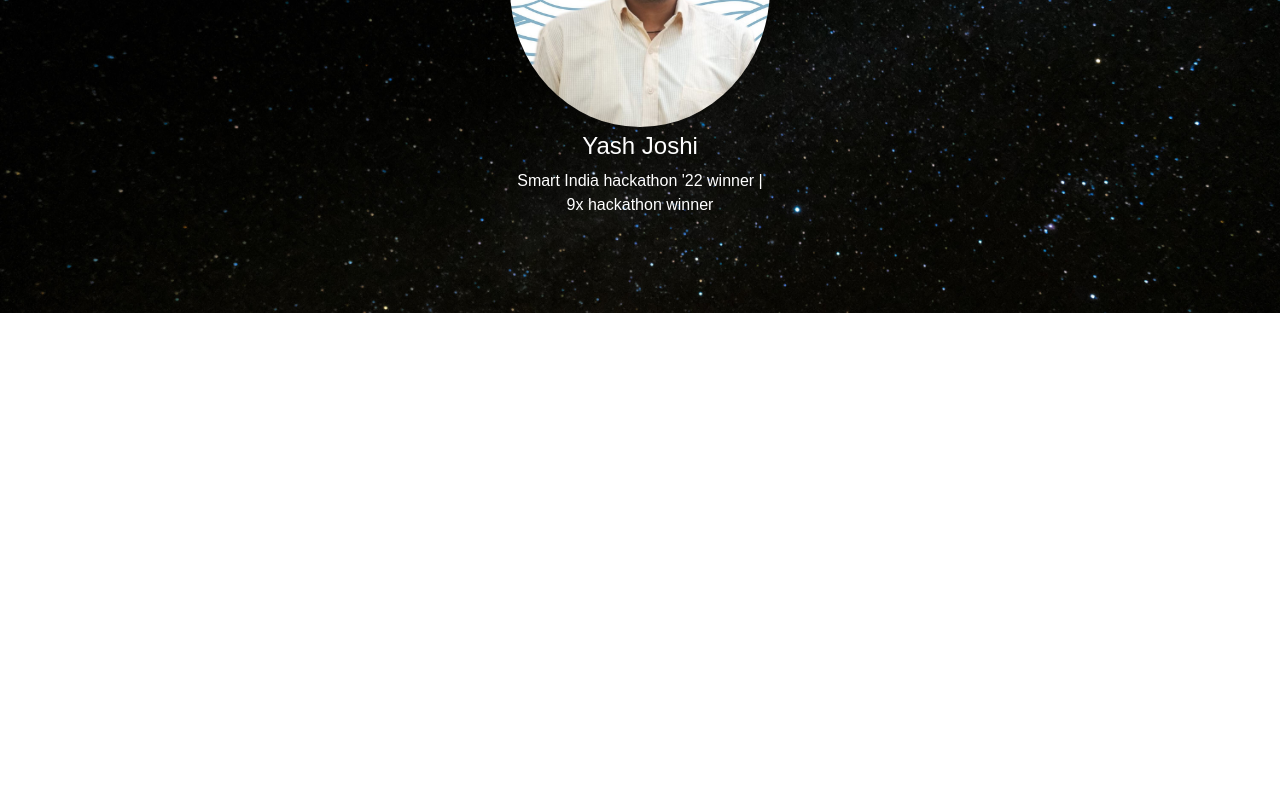
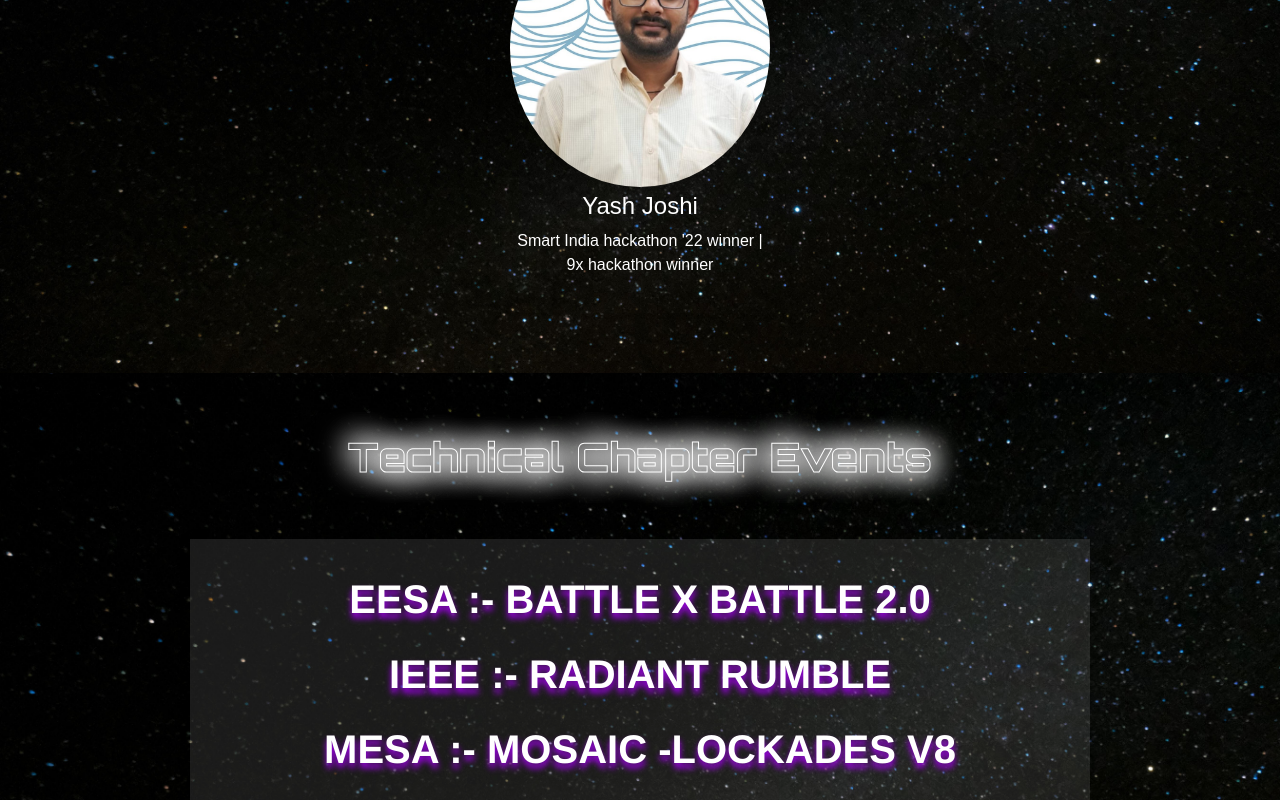
Before and after one commit to ShaneCoelho/Mosaic_Website, a React (Create React App) app: page / in a window 1280 px wide. Shown: the part 2000-2800 px from the top of the page. Before the commit the page ends 2313 px from the top, so only its background shows below. Built offline with nearby package versions, Linux system fonts and the light colour scheme.

Commit message:
Technical Chapter

```diff
--- a/src/App.js
+++ b/src/App.js
@@ -1,12 +1,14 @@
 import React from "react";
 import Judges from "./pages/Judges/Judges";
 import Mentors from "./pages/Mentors/Mentors";
+import TechnicalChapter from "./pages/TechnicalChapter/TechnicalChapter";
 
 const App = () => {
   return (
     <div>
       <Judges/>
       <Mentors/>
+      <TechnicalChapter/>
     </div>
   );
 };
--- a/src/pages/TechnicalChapter/TechnicalChapter.css
+++ b/src/pages/TechnicalChapter/TechnicalChapter.css
@@ -0,0 +1,86 @@
+@import url('https://fonts.googleapis.com/css2?family=Bangers&family=Orbitron:wght@900&display=swap');
+
+  .technical-page {
+    margin: 0;
+    padding: 0;
+    font-family: Arial, sans-serif;
+    background: url('../../assets/TechnicalChapter/background.jpg') no-repeat center center;
+    background-size: cover;
+    display: flex;
+    flex-direction: column;
+    align-items: center;
+  }
+
+  .technical-label {
+    height: auto;
+    width: 90%;
+    text-align: center;
+    margin-top: 30px;
+  }
+
+  .technical-text-wrapper {
+    color: #ffffff;
+    font-family: "Orbitron-Bold", Helvetica;
+    font-size: 20px; /* Font size for mobile */
+    font-weight: 700;
+    text-shadow: 0px 5px 6px #a100ed;
+    margin-bottom: 15px;
+  }
+
+  .technical-container {
+    background-color: rgba(255, 255, 255, 0.1);
+    border-radius: 0px;
+    padding: 20px;
+    box-shadow: 0px 0px 10px rgba(0, 0, 0, 0.2);
+    max-width: 80%; /* Card size for mobile */
+    width: 90%; /* Card size for mobile */
+    text-align: center;
+    margin-top: 50px;
+    margin-bottom: 50px;
+    padding-top: 30px;
+    padding-bottom: 30px;
+  }
+
+  h1 {
+    margin-top: 30px;
+    text-align: center;
+  }
+
+  .technical-title-label {
+    width: 90%;
+    margin-top: 30px;
+  }
+
+  .technical-title-text {
+    -webkit-text-stroke: 4px #ffffff;
+    color: transparent;
+    font-family: "Orbitron-Black", Helvetica;
+    font-size: 30px;
+    font-weight: 900;
+    text-shadow: 0px 0px 50px #ffffff;
+    width: 100%;
+    text-align: center;
+  }
+
+  .technical-section-title {
+    font-family: 'Orbitron', sans-serif;
+    color: transparent;
+    -webkit-text-stroke-width: 1px;
+    -webkit-text-stroke-color: white;
+    text-shadow: -5px 0 30px #fff, 5px 0 30px #fff, 0 0 30px #fff;
+    font-size: 25px; /* Font size for mobile */
+  }
+
+  @media (min-width: 768px) {
+    /* Apply styles for desktop */
+    .technical-text-wrapper {
+      font-size: 40px; /* Font size for desktop */
+    }
+    .technical-container {
+      max-width: 900px; /* Card size for desktop */
+      width: 90%; /* Card size for desktop */
+    }
+    .technical-section-title {
+      font-size: 40px; /* Font size for desktop */
+    }
+  }
--- a/src/pages/TechnicalChapter/TechnicalChapter.js
+++ b/src/pages/TechnicalChapter/TechnicalChapter.js
@@ -0,0 +1,27 @@
+import React, { useEffect, useState } from "react";
+import "./TechnicalChapter.css";
+
+const TechnicalChapter = () => {
+    return (
+        <>
+            <div className="technical-page">
+                <div className="technical-title-label">
+                    <h1 className="technical-section-title">Technical Chapter Events</h1>
+                </div>
+                <div className="technical-container">
+                    <p className="technical-text-wrapper">EESA :- BATTLE X BATTLE 2.0</p>
+                    <p className="technical-text-wrapper">IEEE :- RADIANT RUMBLE</p>
+                    <p className="technical-text-wrapper">MESA :- MOSAIC -LOCKADES V8</p>
+                    <p className="technical-text-wrapper">ISTE :- BOMBSQUAD: THE LEGACY</p>
+                    <p className="technical-text-wrapper">CODEX :- ALPHA PROTOCOL 2.0</p>
+                    <p className="technical-text-wrapper">CSI :- BACK TO THE FUTURE</p>
+                    <p className="technical-text-wrapper">SKDC :- MUGGLE QUIDDITCH MATC</p>
+                    <p className="technical-text-wrapper">ITSA :- RACING RIVALS</p>
+                    <p className="technical-text-wrapper">IETE :- MYSTICAL MARVELS</p>
+                </div>
+            </div>
+        </>
+    )
+}
+
+export default TechnicalChapter;
```
Also changed, not shown: src/assets/TechnicalChapter/background.jpg (added).
